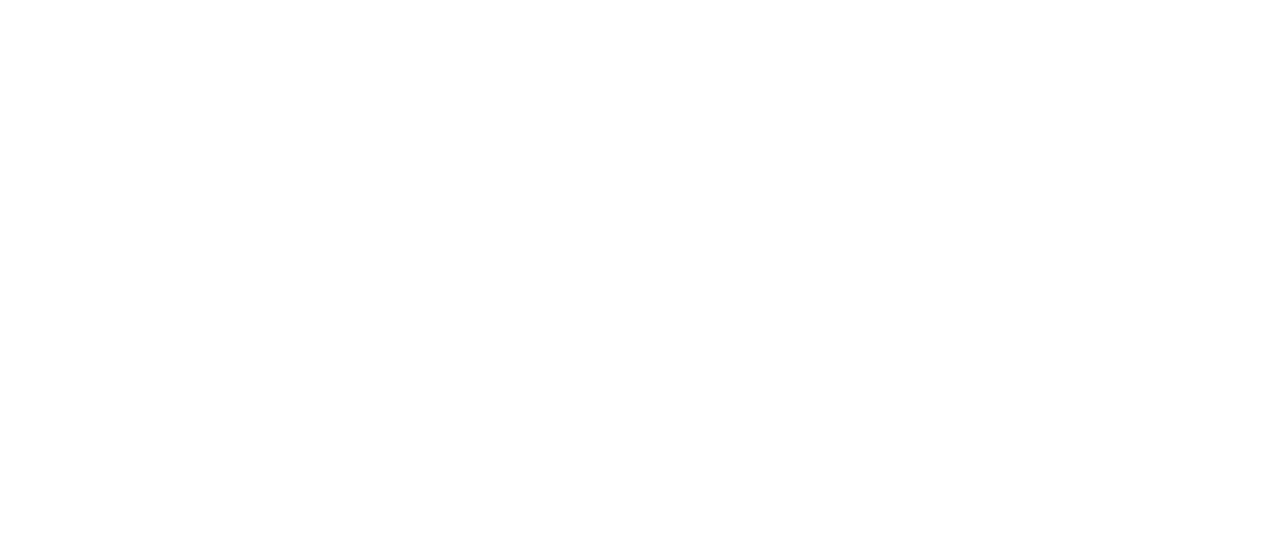
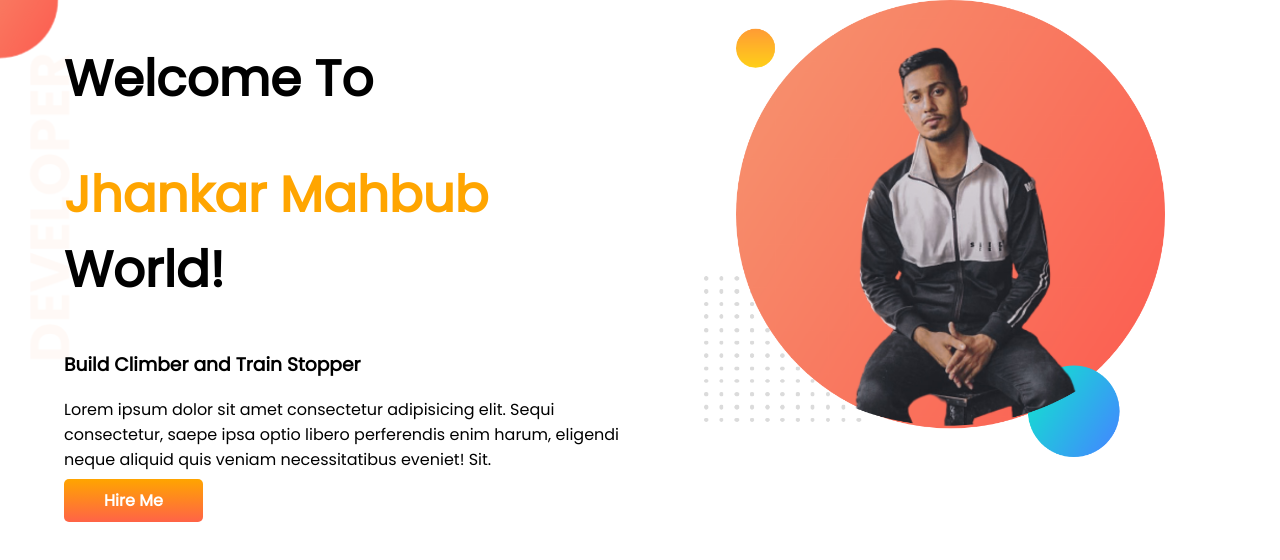
Before and after one commit to samithedeveloper1/developer-portfolio, a plain HTML site: page index.html in a window 1280 px wide. Drawn offline with Linux system fonts and the light colour scheme.

Commit message:
top banner added

```diff
--- a/index.html
+++ b/index.html
@@ -1,13 +1,35 @@
 <!DOCTYPE html>
 <html lang="en">
+
 <head>
     <meta charset="UTF-8">
     <meta http-equiv="X-UA-Compatible" content="IE=edge">
     <meta name="viewport" content="width=device-width, initial-scale=1.0">
     <title>Jhankar Portfolio </title>
+
+
+    <link rel="preconnect" href="https://fonts.googleapis.com">
+    <link rel="preconnect" href="https://fonts.gstatic.com" crossorigin>
+    <link href="https://fonts.googleapis.com/css2?family=Poppins&display=swap" rel="stylesheet">
     <link rel="stylesheet" href="style.css">
+
+
 </head>
+
 <body>
+    <section class="top-banner">
+        <div class="half-width">
+            <h1>Welcome To</h1>
+            <h1><span class="orange-color">Jhankar Mahbub</span> World!</h1>
+            <h3>Build Climber and Train Stopper</h3>
+            <p>Lorem ipsum dolor sit amet consectetur adipisicing elit. Sequi consectetur, saepe ipsa optio libero
+                perferendis enim harum, eligendi neque aliquid quis veniam necessitatibus eveniet! Sit.</p>
 
+            <a class="link-button" target="_blank" href="https://www.linkedin.com/in/sami-zayn-a80161193/">Hire Me</a>
+        </div>
+        <div class="half-width"> <img src="images/my-bg.png" alt=""></div>
+
+    </section>
 </body>
+
 </html>
--- a/style.css
+++ b/style.css
@@ -0,0 +1,39 @@
+body {
+    font-family: 'Poppins', sans-serif;
+    margin: 0;
+}
+
+h1 {
+    font-size: 50px;
+}
+
+.orange-color {
+    color: orange;
+}
+
+section {
+    display: flex;
+}
+
+.half-width {
+    width: 50%;
+    padding-left: 5%;
+}
+
+.half-width img {
+    width: 80%;
+}
+
+.link-button {
+    text-decoration: none;
+    background-image: linear-gradient(orange, tomato);
+    color: white;
+    font-weight: 700;
+    padding: 10px 40px;
+    border-radius: 5px;
+}
+
+.top-banner {
+    background-image: url(images/top-banner.png);
+    background-repeat: no-repeat;
+}
```
Also changed, not shown: images/dream-bg.png (added), images/exp-bg.png (added), images/jhankar.png (added), images/jhankar2.png (added), images/my-bg.png (added), images/my-bg2.png (added), images/top-banner.png (added), 7 other files.
